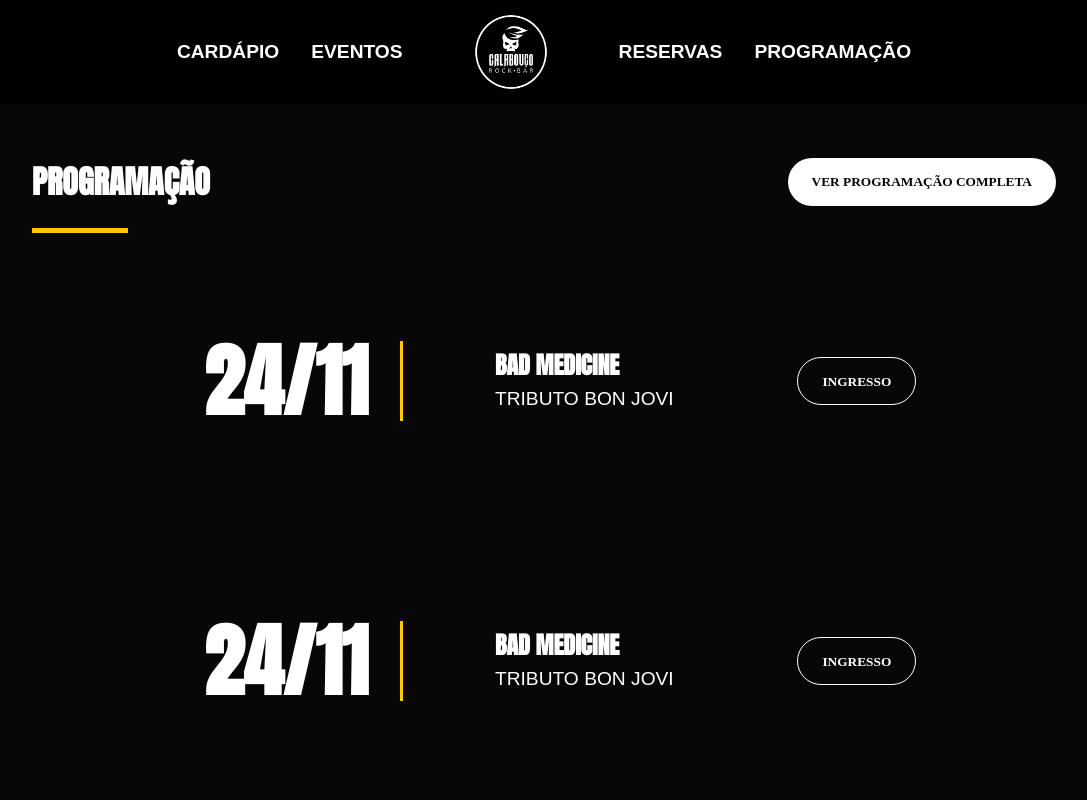
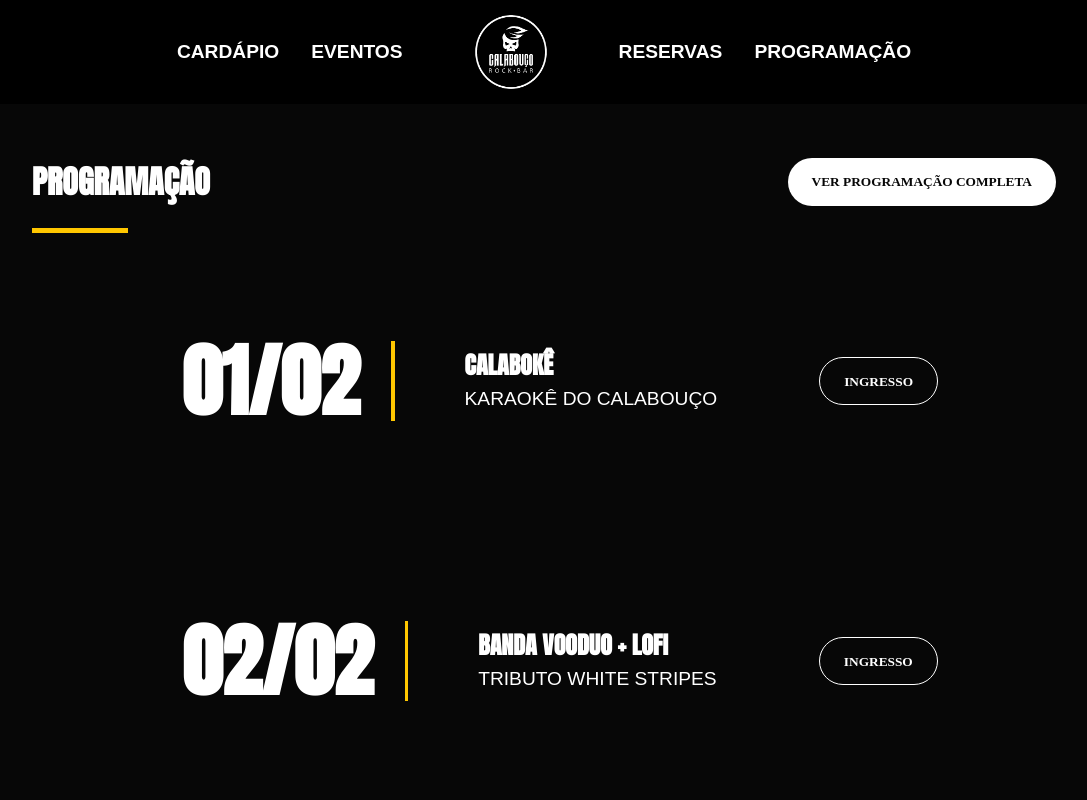
Before and after one commit to Calabouco/Site-Calabouco, a React (Create React App) app: page / in a window 1280 px wide. Both pictures are taken after a click on the element "PROGRAMAÇÃO". Shown: the top 800 px of the page, without its empty margins (96-1183 px from the left). Built offline with nearby package versions, Linux system fonts and the light colour scheme.

Commit message:
eventos adicionados

```diff
--- a/src/components/CardsEventos/Card.js
+++ b/src/components/CardsEventos/Card.js
@@ -3,23 +3,53 @@
 export function Card() {
     const cards = [
         {
-            titulo: 'BAD MEDICINE',
-            subtitle: 'TRIBUTO BON JOVI',
-            data: '24/11',
-            link_sympla: 'www.google.com'
+            titulo: 'CALABOKÊ',
+            subtitle: 'KARAOKÊ DO CALABOUÇO',
+            data: '01/02',
+            link_sympla: 'https://www.sympla.com.br/evento/calaboke-karaoke-do-calaba/2320569'
         },
         {
-            titulo: 'BAD MEDICINE',
-            subtitle: 'TRIBUTO BON JOVI',
-            data: '24/11',
-            link_sympla: 'www.google.com'
+            titulo: 'BANDA VOODUO + LOFI',
+            subtitle: 'TRIBUTO WHITE STRIPES',
+            data: '02/02',
+            link_sympla: 'https://www.sympla.com.br/evento/banda-vooduo-lofi-tributo-white-stripes/2280161'
         },
         {
-            titulo: 'BAD MEDICINE',
-            subtitle: 'TRIBUTO BON JOVI',
-            data: '24/11',
-            link_sympla: 'www.google.com'
-        }
+            titulo: 'U2 RIO TRIBUTE',
+            subtitle: '',
+            data: '03/02',
+            link_sympla: 'https://www.sympla.com.br/evento/u2-rio-tribute/2274632'
+        },
+        {
+            titulo: 'CRUSHOKÊ',
+            subtitle: 'KARAOKÊ DE ROCK',
+            data: '08/02',
+            link_sympla: 'https://www.sympla.com.br/evento/crushoke-karaoke-de-rock/2320580'
+        },
+        {
+            titulo: 'MAIS DO MESMO',
+            subtitle: 'TRIBUTO LEGIÃO URBANA',
+            data: '09/02',
+            link_sympla: 'https://www.sympla.com.br/evento/mais-do-mesmo-tributo-legiao-urbana/2302758'
+        },
+        {
+            titulo: 'CALABOKÊ',
+            subtitle: 'KARAOKÊ DO CALABA',
+            data: '15/02',
+            link_sympla: 'https://www.sympla.com.br/evento/calaboke-karaoke-do-calaba/2320588'
+        },
+        {
+            titulo: 'AEROSMITH',
+            subtitle: 'PUMP',
+            data: '16/02',
+            link_sympla: 'https://www.sympla.com.br/evento/aerosmith-pump/2280047'
+        },
+        {
+            titulo: 'PEARL JAM + ALICE IN CHAINS',
+            subtitle: 'PURANO + OCCIPITAL',
+            data: '24/02',
+            link_sympla: 'https://www.sympla.com.br/evento/pearl-jam-purano-alice-in-chains-occipital/2302761'
+        },
     ];
 
     return (
```
